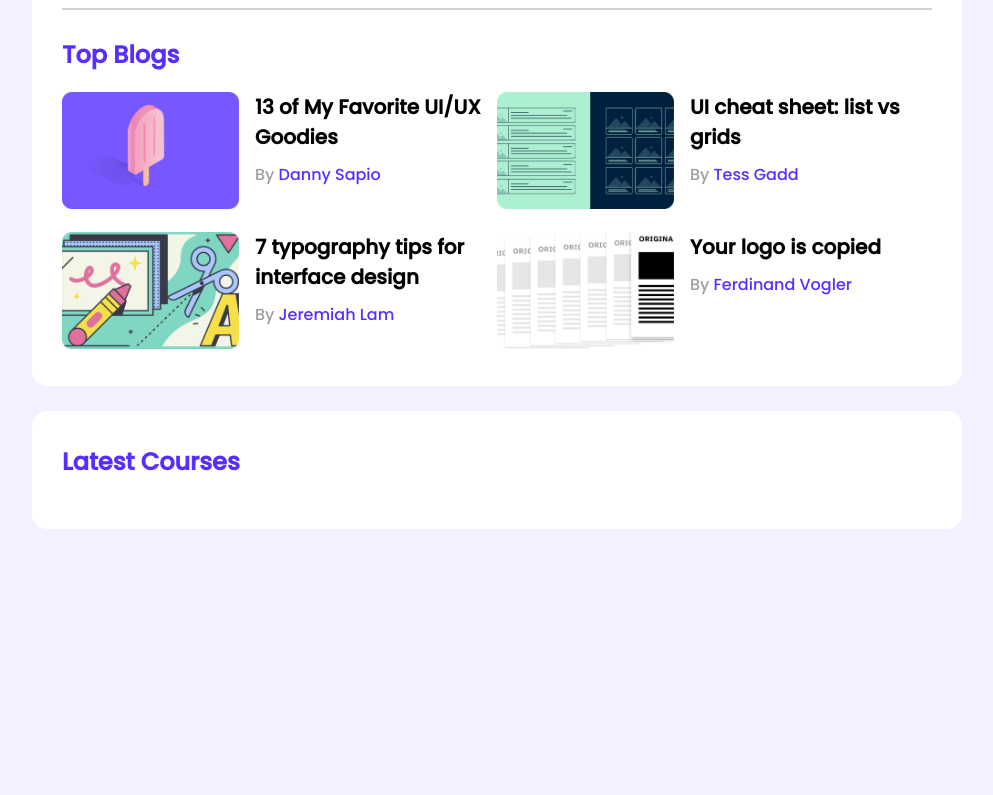
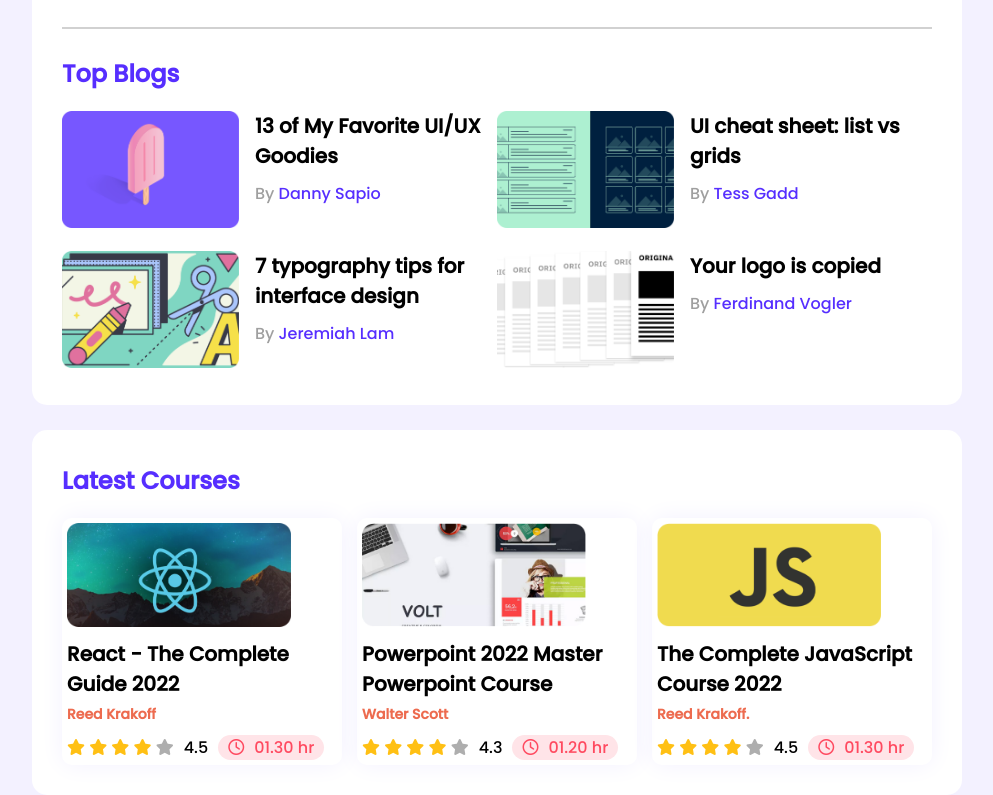
Before and after one commit to anischp/my-leader-board, a plain HTML site: page index.html in a window 1280 px wide. Shown: the part 366-1161 px from the top of the page, without its empty margins (143-1136 px from the left). Before the commit the page ends 895 px from the top, so only its background shows below. Drawn offline with Linux system fonts and the light colour scheme.

Commit message:
Completed

```diff
--- a/index.html
+++ b/index.html
@@ -114,6 +114,67 @@
       <!-- Latest Courses -->
       <section class="container">
         <h2 class="section-title">Latest Courses</h2>
+        <div class="courses">
+          <div class="course">
+            <img src="images/courses/course-1.png" alt="" />
+            <h3 class="course-title">React - The Complete Guide 2022</h3>
+            <h5 class="course-instructor">Reed Krakoff</h5>
+            <div class="course-info">
+              <div class="stars">
+                <i class="fas fa-star filled"></i>
+                <i class="fas fa-star filled"></i>
+                <i class="fas fa-star filled"></i>
+                <i class="fas fa-star filled"></i>
+                <i class="fas fa-star empty"></i>
+              </div>
+              <p class="rating">4.5</p>
+              <div class="hours">
+                <i class="far fa-clock color"></i>
+                <p class="duration">01.30 hr</p>
+              </div>
+            </div>
+          </div>
+          <div class="course">
+            <img src="images/courses/course-2.png" alt="" />
+            <h3 class="course-title">
+              Powerpoint 2022 Master Powerpoint Course
+            </h3>
+            <h5 class="course-instructor">Walter Scott</h5>
+            <div class="course-info">
+              <div class="stars">
+                <i class="fas fa-star filled"></i>
+                <i class="fas fa-star filled"></i>
+                <i class="fas fa-star filled"></i>
+                <i class="fas fa-star filled"></i>
+                <i class="fas fa-star empty"></i>
+              </div>
+              <p class="rating">4.3</p>
+              <div class="hours">
+                <i class="far fa-clock color"></i>
+                <p class="duration">01.20 hr</p>
+              </div>
+            </div>
+          </div>
+          <div class="course">
+            <img src="images/courses/course-3.png" alt="" />
+            <h3 class="course-title">The Complete JavaScript Course 2022</h3>
+            <h5 class="course-instructor">Reed Krakoff.</h5>
+            <div class="course-info">
+              <div class="stars">
+                <i class="fas fa-star filled"></i>
+                <i class="fas fa-star filled"></i>
+                <i class="fas fa-star filled"></i>
+                <i class="fas fa-star filled"></i>
+                <i class="fas fa-star empty"></i>
+              </div>
+              <p class="rating">4.5</p>
+              <div class="hours">
+                <i class="far fa-clock color"></i>
+                <p class="duration">01.30 hr</p>
+              </div>
+            </div>
+          </div>
+        </div>
       </section>
     </main>
   </body>
--- a/styles/style.css
+++ b/styles/style.css
@@ -33,7 +33,7 @@ nav {
   display: flex;
   justify-content: space-between;
   width: 950px;
-  /* background-color: orangered; */
+  height: 94px;
 }
 .profile {
   display: flex;
@@ -60,8 +60,7 @@ nav {
   font-weight: 400;
   margin-left: 36px;
 }
-
-header nav .profile-pic {
+.profile-pic {
   height: 65px;
   width: 65px;
   vertical-align: middle;
@@ -127,3 +126,61 @@ header nav .profile-pic {
   font-size: 16px;
   text-decoration: none;
 }
+
+/* Latest Courses */
+.courses {
+  display: grid;
+  grid-template-columns: repeat(3, 1fr);
+  grid-column-gap: 15px;
+}
+.course {
+  /* box-shadow: 5px 5px 5px 5px #f3f1ff; */
+  box-shadow: 0px 0px 25px 0px #f3f1ff;
+  border-radius: 10px;
+  padding: 5px;
+}
+.course img {
+  width: 224px;
+  height: 104px;
+}
+.course-title {
+  font-size: 20px;
+  margin: 5px 0px;
+  /* margin-bottom: 0px; */
+}
+.course-instructor {
+  font-size: 14px;
+  color: #ed6b4f;
+  margin: 5px 0px;
+  /* margin-bottom: 0px; */
+}
+.course-info {
+  display: flex;
+  align-items: center;
+  justify-content: flex-start;
+  margin-top: 10px;
+}
+.fa-star.filled {
+  color: #ffc014;
+}
+.fa-star.empty {
+  color: #aeaeae;
+}
+.rating {
+  margin: 0 10px;
+}
+.hours {
+  display: flex;
+  align-items: center;
+  background: #ffe4e8;
+  border-radius: 15px;
+  padding: 0px 10px;
+}
+.fa-clock.color {
+  color: #ff4a60;
+}
+.duration {
+  margin: 0 10px;
+  color: #ff4a60;
+  margin-right: 0px;
+}
```
